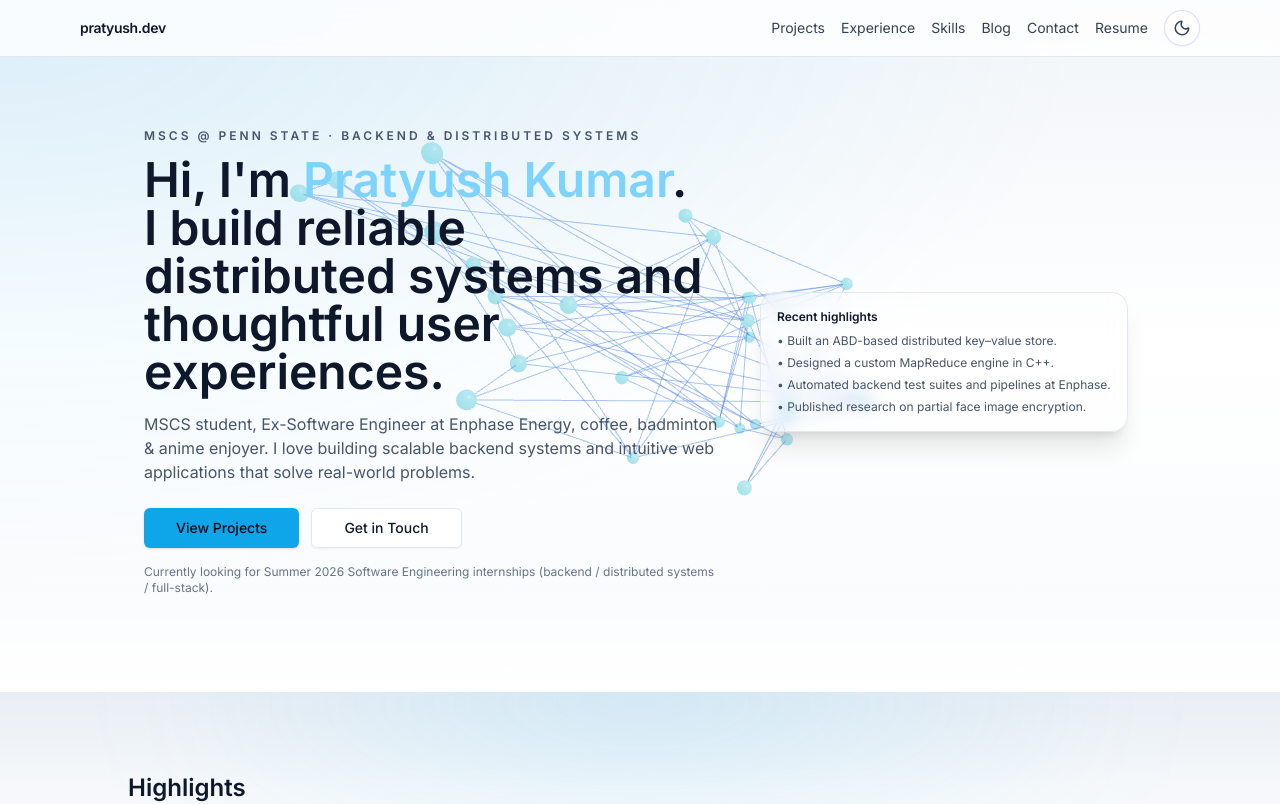
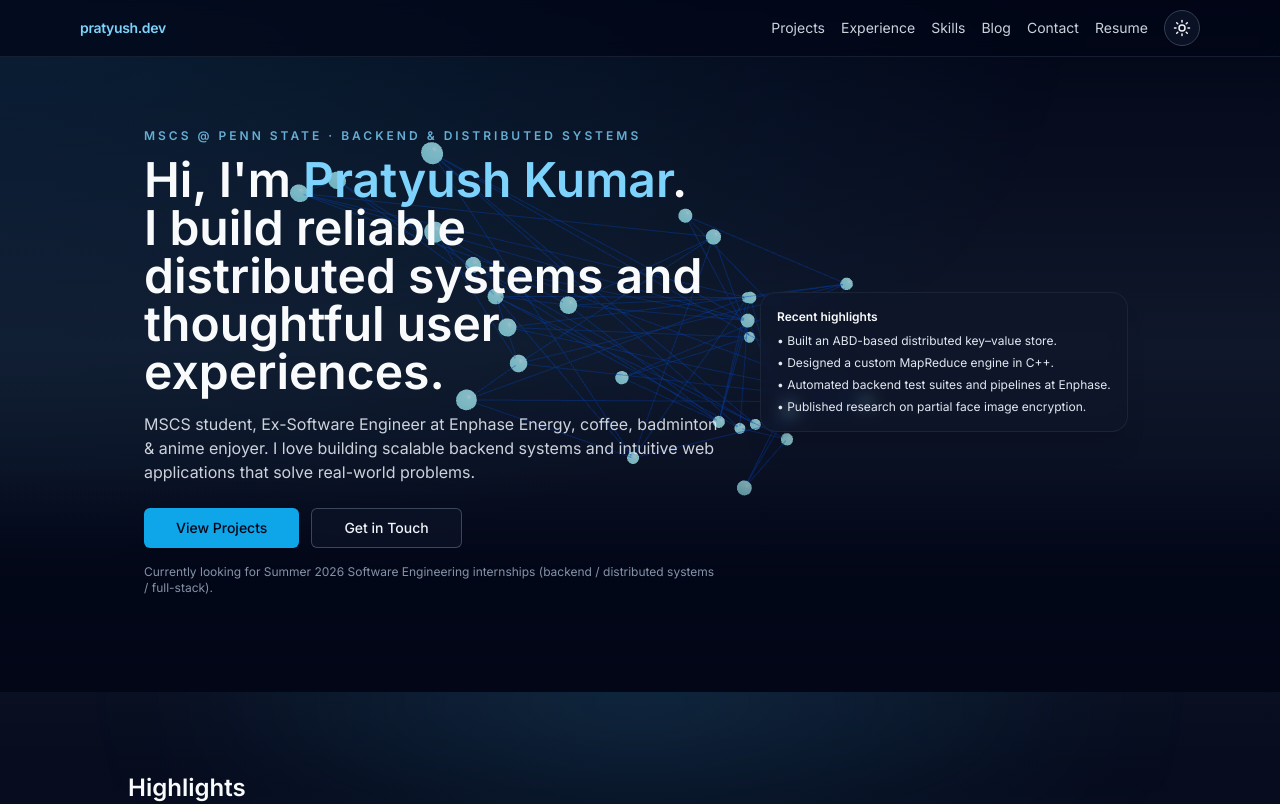
Before and after one commit to PratypartyY2K/Personal_Portfolio, a Next.js app: page / in a window 1280 px wide. Shown: the top 804 px of the page. Built offline with nearby package versions, Linux system fonts and the light colour scheme.

Commit message:
make user to see dark theme by default. add a tooltip to notify users of the toggle button

```diff
--- a/app/layout.tsx
+++ b/app/layout.tsx
@@ -8,8 +8,7 @@ const themeInitScript = `
     try {
       var storageKey = 'pk-theme';
       var stored = window.localStorage.getItem(storageKey);
-      var systemPrefersDark = window.matchMedia('(prefers-color-scheme: dark)').matches;
-      var theme = stored === 'light' || stored === 'dark' ? stored : (systemPrefersDark ? 'dark' : 'light');
+      var theme = stored === 'light' || stored === 'dark' ? stored : 'dark';
       var root = document.documentElement;
       root.classList.remove('light', 'dark');
       root.classList.add(theme);
--- a/components/resume-download-link.tsx
+++ b/components/resume-download-link.tsx
@@ -19,7 +19,7 @@ export function ResumeDownloadLink({
   return (
     <a
       {...rest}
-      href="/Pratyush_Kumar_Resume.pdf"
+      href="/Pratyush Kumar Resume.pdf"
       target="_blank"
       rel="noreferrer"
       className={className}
--- a/components/theme-provider.tsx
+++ b/components/theme-provider.tsx
@@ -32,8 +32,7 @@ function getPreferredTheme(): Theme {
     return stored;
   }
 
-  const prefersDark = window.matchMedia?.("(prefers-color-scheme: dark)")?.matches ?? true;
-  return prefersDark ? "dark" : "light";
+  return "dark";
 }
 
 function getInitialTheme(): Theme {
--- a/components/theme-toggle.tsx
+++ b/components/theme-toggle.tsx
@@ -1,15 +1,47 @@
 "use client";
 
+import { useEffect, useState } from "react";
 import { Moon, Sun } from "lucide-react";
 import { useTheme } from "./theme-provider";
 
+const HINT_STORAGE_KEY = "pk-theme-toggle-hint";
+const HINT_TIMEOUT_MS = 6000;
+
 export function ThemeToggle() {
   const { theme, toggleTheme } = useTheme();
+  const [showHint, setShowHint] = useState(false);
+
+  useEffect(() => {
+    if (typeof window === "undefined") {
+      return;
+    }
+    const hasSeenHint = window.localStorage.getItem(HINT_STORAGE_KEY);
+    if (hasSeenHint) {
+      return;
+    }
+    setShowHint(true);
+    const timer = window.setTimeout(() => {
+      window.localStorage.setItem(HINT_STORAGE_KEY, "1");
+      setShowHint(false);
+    }, HINT_TIMEOUT_MS);
+    return () => window.clearTimeout(timer);
+  }, []);
+
+  const handleToggle = () => {
+    if (typeof window !== "undefined" && showHint) {
+      window.localStorage.setItem(HINT_STORAGE_KEY, "1");
+    }
+    setShowHint(false);
+    toggleTheme();
+  };
+
+  const hintMessage = "Use this button to switch between light and dark themes.";
 
   return (
+    <div className="relative inline-flex">
       <button
         type="button"
-      onClick={toggleTheme}
+        onClick={handleToggle}
         aria-label="Toggle color theme"
         className="inline-flex h-9 w-9 items-center justify-center rounded-full border border-slate-300/70 bg-white/70 text-slate-700 shadow-sm transition-all hover:border-sky-300 hover:text-sky-600 dark:border-slate-700 dark:bg-slate-900/70 dark:text-slate-100 dark:hover:border-sky-400"
       >
@@ -17,5 +49,14 @@ export function ThemeToggle() {
           {theme === "dark" ? <Sun size={18} /> : <Moon size={18} />}
         </span>
       </button>
+      {showHint && (
+        <div className="pointer-events-none absolute -bottom-12 left-1/2 -translate-x-1/2 whitespace-nowrap rounded-full bg-slate-900 px-3 py-1 text-xs font-medium text-white shadow-lg ring-1 ring-black/10 dark:bg-slate-100 dark:text-slate-900 dark:ring-white/30">
+          {hintMessage}
+        </div>
+      )}
+      <div aria-live="polite" className="sr-only">
+        {showHint ? hintMessage : ""}
+      </div>
+    </div>
   );
 }
```
Lines whose indentation alone changed are shown as unchanged.
